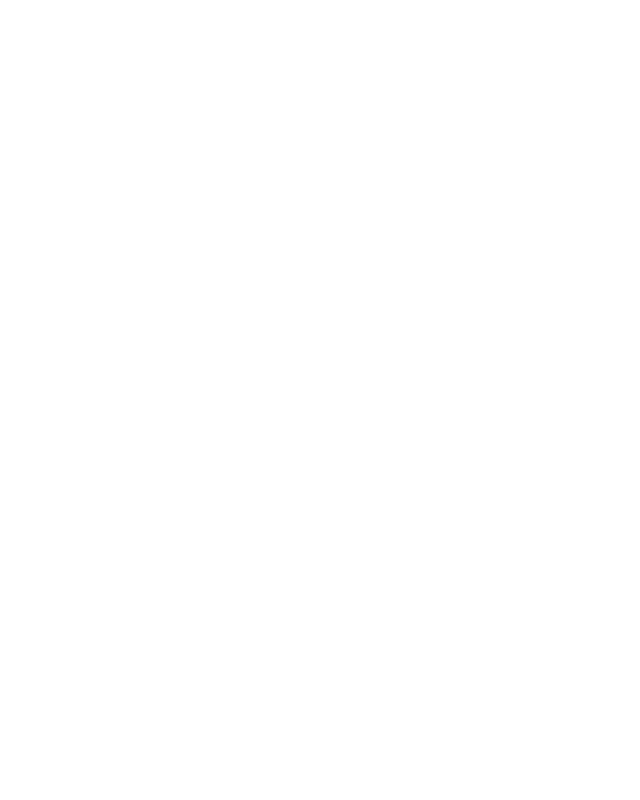
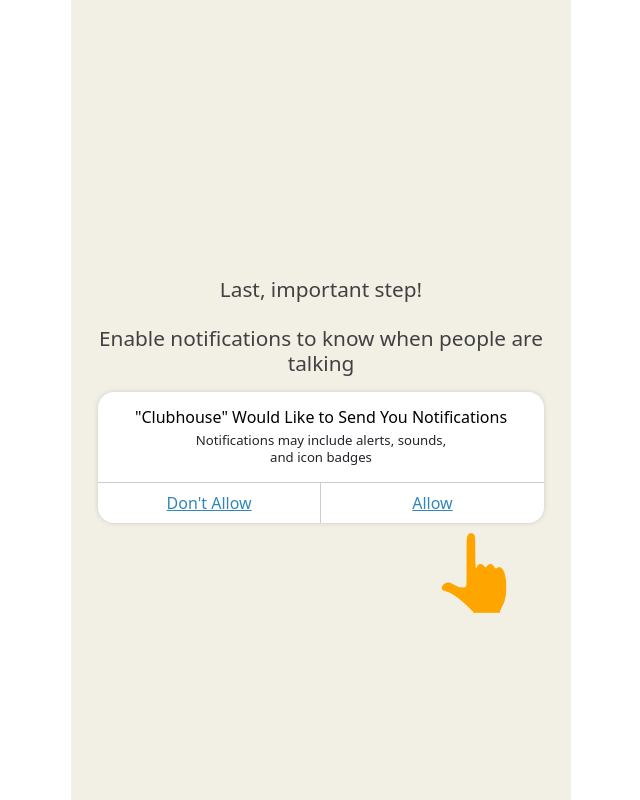
Before and after one commit to maryamjavedox19/clubhouse-clone, a React (Create React App) app: page /allow-notification in a window 1280 px wide. Before the commit this address had no page. Shown: the whole page, without its empty margins (319-959 px from the left). Built offline with nearby package versions, Linux system fonts and the light colour scheme.

Commit message:
code confirm complete and styling

```diff
--- a/src/App.js
+++ b/src/App.js
@@ -1,19 +1,37 @@
 import "./App.css";
 import Welcome from "./pages/Welcome";
 import PlanLayout from "./pages/Layouts/PlanLayout";
-import { BrowserRouter, Routes, Route } from "react-router-dom";
+import { BrowserRouter, Routes, Route, Switch } from "react-router-dom";
 import PhoneConfirmation from "./pages/PhoneConfirmation";
 import CodeConfirm from "./pages/CodeConfirm";
+import AllowNotification from "./pages/AllowNotification"
 
 function App() {
   return (
     <BrowserRouter>
+      {/* people will only be able to go to path inside this */}
+      <Routes>
+        <Route>
+          exact path=
+          {[
+            "/",
+            "/invite",
+            "/get_username",
+            "/code_confirm",
+            "/allow_notification",
+          ]}
+        </Route>
+      </Routes>
+
       <PlanLayout>
+
         <Routes>
           <Route exact path="/" Component={Welcome} />
           <Route exact path="/invite" Component={PhoneConfirmation} />
-          <Route exact path="/code-confirm" Component={CodeConfirm}></Route>
+          <Route exact path="/code-confirm" Component={CodeConfirm} />
+          <Route exact path="/allow-notification" Component={AllowNotification} />
         </Routes>
+
       </PlanLayout>
     </BrowserRouter>
   );
--- /dev/null
+++ b/src/pages/AllowNotification.js
@@ -0,0 +1,36 @@
+import React from "react";
+import style from "../style/phoneConfirm.module.css";
+import { Link } from "react-router-dom";
+
+export default function AllowNotification() {
+    return (
+        <div className={style.phoneConfirmContainer}>
+            <div className="text-center">
+                <h1 className="mb-4">Last, important step!</h1>
+                <h1 className="mb-3">
+                    Enable notifications to know when people are talking
+                </h1>
+
+                <div className={style.notificationContainer}>
+                    <div className="p-3">
+                        <h3>"Clubhouse" Would Like to Send You Notifications</h3>
+                        <p>Notifications may include alerts, sounds, and icon badges</p>
+                    </div>
+                    <div className={style.action_btn}>
+                        <Link exact to={"/home"}>
+                            Don't Allow
+                        </Link>
+                        <Link exact to={"/home"}>
+                            Allow
+                        </Link>
+                        <img
+                            src="/images/finger-and-thumb.png"
+                            alt=""
+                            className={style.hand_icon}
+                        />
+                    </div>
+                </div>
+            </div>
+        </div>
+    );
+}
--- a/src/pages/PhoneConfirmation.js
+++ b/src/pages/PhoneConfirmation.js
@@ -2,7 +2,6 @@
 import style from "../style/phoneConfirm.module.css";
 import { Link } from "react-router-dom";
 import PhoneInput from "react-phone-number-input";
-import NavigateNextIcon from '@mui/icons-material/NavigateNext';
 
 
 
--- a/src/style/PhoneConfirm.module.css
+++ b/src/style/PhoneConfirm.module.css
@@ -37,11 +37,37 @@
     top: 10px;
     left: 10px;
 }
+
 .backBtn img {
     width: 15px;
 }
 
 
+.notificationContainer {
+    border-radius: 1em;
+    background-color: #fff;
+    box-shadow: 0px 0px  5px #ccc;
+}
+
+.notificationContainer h3 {
+    font-size: 1em;
+    font-weight: 500;
+    color: #000;
+    width: 100%;
+    margin: auto;
+    margin-bottom: 0.3em;
+}
+
+.notificationContainer p {
+    font-size: 0.825em;
+    font-weight: 500;
+    line-height: 1.3;
+    margin: auto;
+}
+
+.notificationContainer .action_btn {
+    position: relative;
+}
 
 .notificationContainer .action_btn a {
     display: inline-block;
@@ -61,12 +87,3 @@
     right: 30px;
     width: 80px;
 }
-
-
-.next{
-   display: flex;
-   align-items: center;
-   justify-content: center;
-   height:2rem;
-   width:2rem;
-}
```
